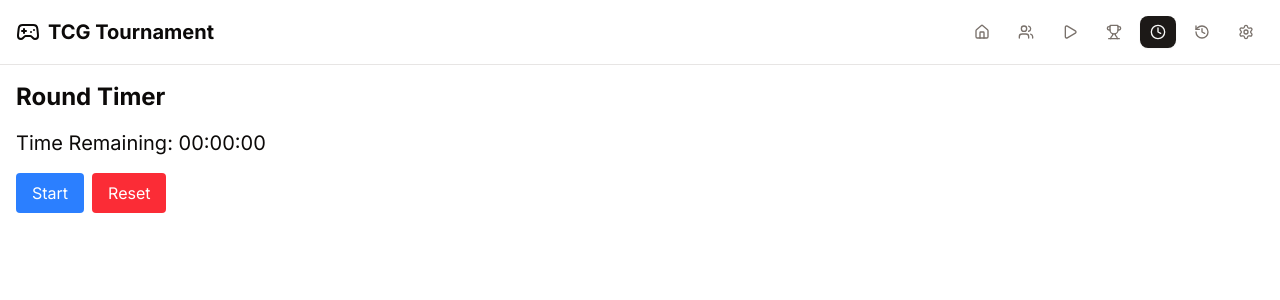
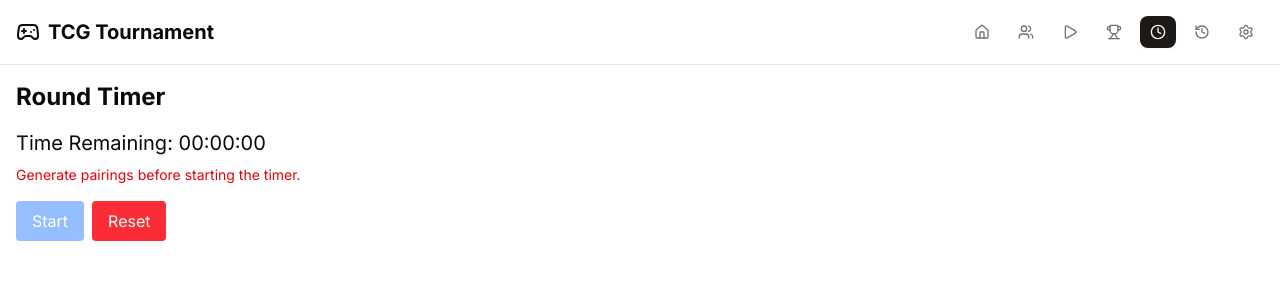
Before and after one commit to radianx/oswisso-web, a Next.js app: page /timer in a window 1280 px wide. Shown: the top 300 px of the page. Built offline with nearby package versions, Linux system fonts and the light colour scheme; no server answers; the database is empty.

Commit message:
Prevent timer start without pairings

```diff
--- a/app/timer/page.tsx
+++ b/app/timer/page.tsx
@@ -41,6 +41,8 @@ export default function TimerPage() {
   const [timeRemaining, setTimeRemaining] = useState<number>(0);
   const [isRunning, setIsRunning] = useState(false);
   const [isPaused, setIsPaused] = useState(false);
+  const hasPairings =
+    tournament?.matches.some((m) => m.round === tournament.currentRound) || false;
 
   useEffect(() => {
     fetch("/api/tournament")
@@ -105,7 +107,7 @@ export default function TimerPage() {
   };
 
   const handleStart = () => {
-    if (timeRemaining > 0) {
+    if (timeRemaining > 0 && hasPairings) {
       setIsRunning(true);
       setIsPaused(false);
     }
@@ -130,12 +132,18 @@ export default function TimerPage() {
           Time Remaining:{" "}
           {new Date(timeRemaining).toISOString().substr(11, 8)}
         </p>
+        {!hasPairings && (
+          <p className="text-red-600 text-sm mt-2">
+            Generate pairings before starting the timer.
+          </p>
+        )}
       </div>
       <div className="mt-4">
         {!isRunning && (
           <button
-            className="bg-blue-500 text-white px-4 py-2 rounded"
+            className="bg-blue-500 text-white px-4 py-2 rounded disabled:opacity-50"
             onClick={handleStart}
+            disabled={!hasPairings}
           >
             Start
           </button>
```
